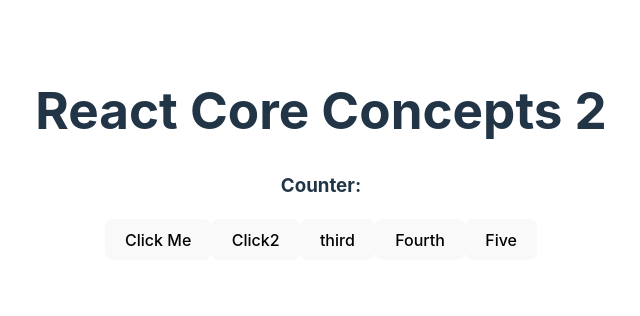
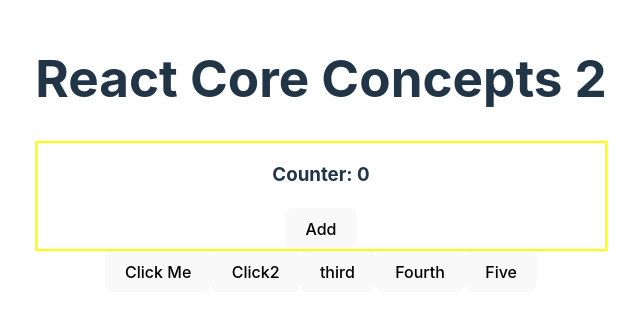
Before and after one commit to tamjidaWeb/react-core-concepts2, a React (Vite) app: page / in a window 1280 px wide. Shown: the part 246-562 px from the top of the page, without its empty margins (319-959 px from the left). Built offline with nearby package versions, Linux system fonts and the light colour scheme.

Commit message:
commited

```diff
--- a/src/Counter.jsx
+++ b/src/Counter.jsx
@@ -3,9 +3,14 @@
 export default function Counter (){
     const [count , setCount] = useState(0);
 
+    const handleAdd = () =>{
+
+    }
+
     return (
-        <div>
-            <h3>Counter:</h3>
+        <div style={{border: '2px solid yellow'}}>
+            <h3>Counter: {count}</h3>
+            <button onClick={handleAdd}>Add</button>
         </div>
     )
 }
```
